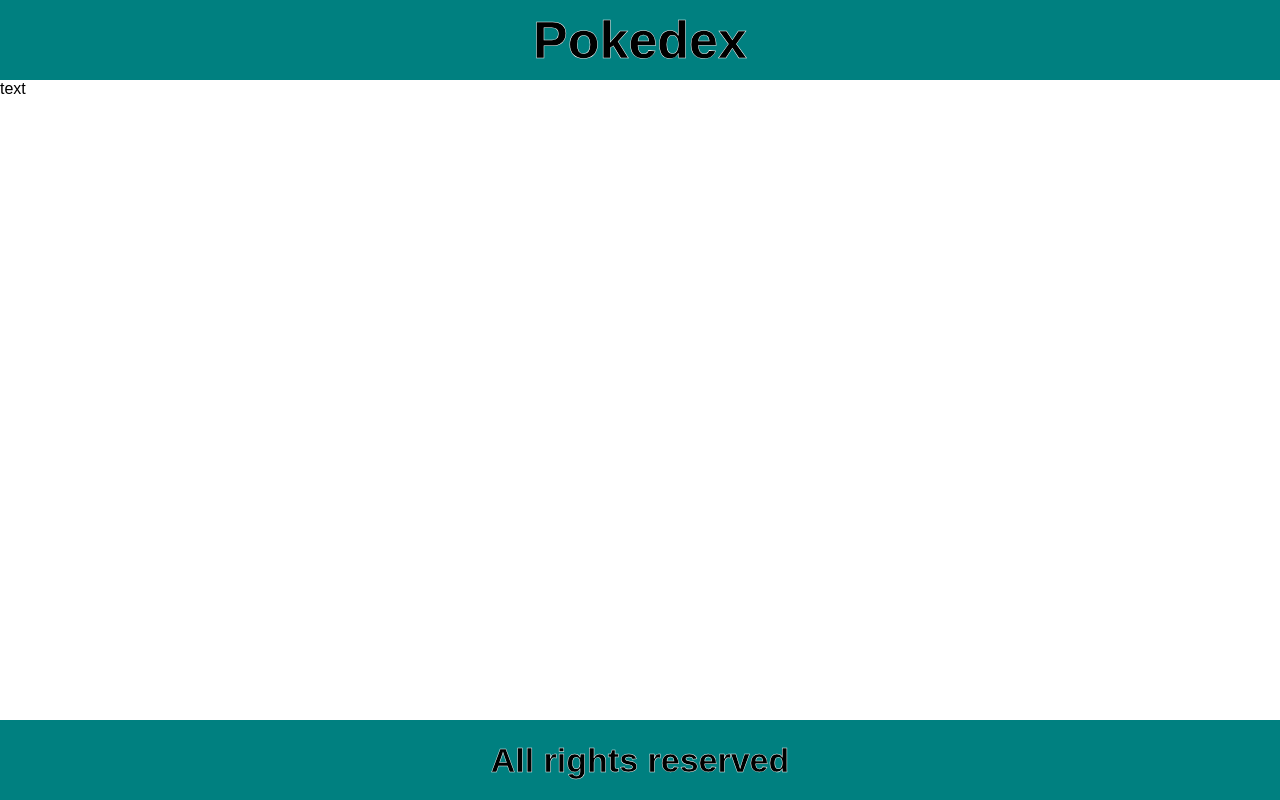
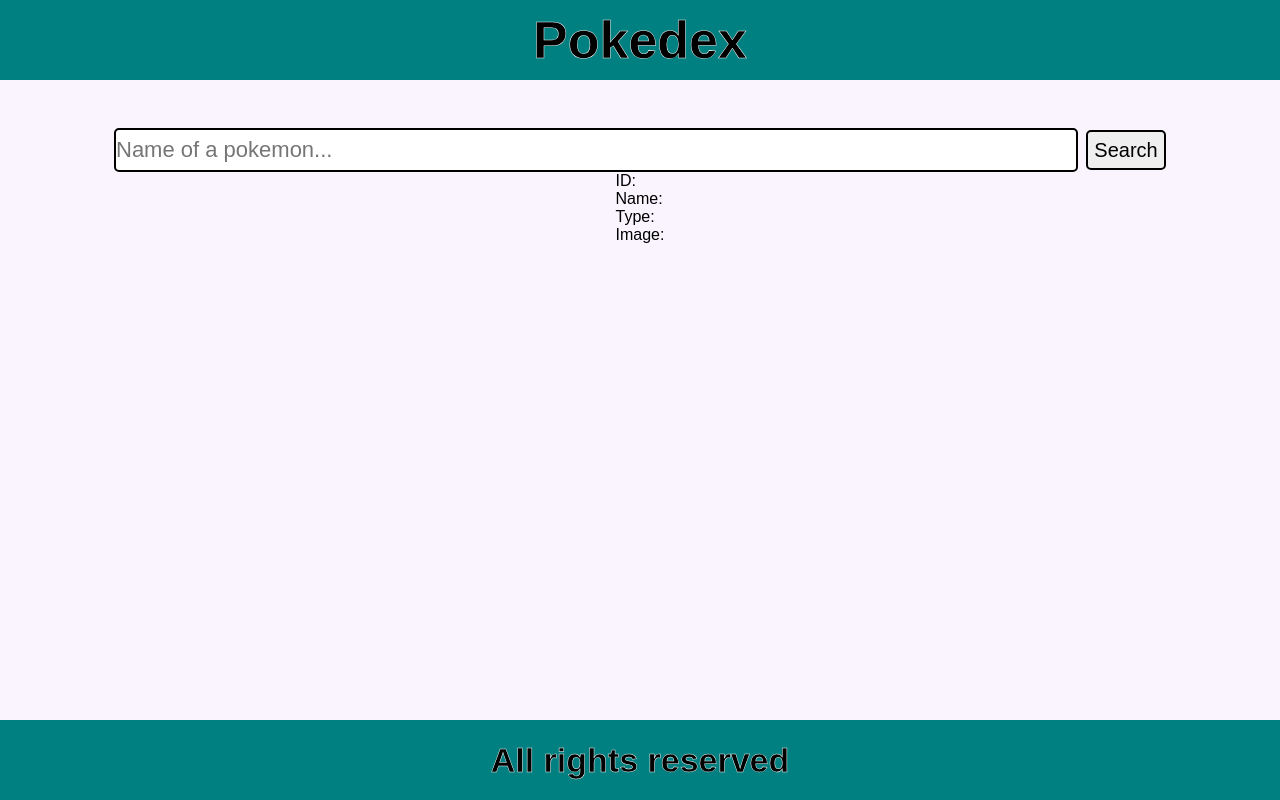
Before and after one commit to MartinRubio96/react-pokedex, a React (Vite) app: page / in a window 1280 px wide. Built offline with nearby package versions, Linux system fonts and the light colour scheme; no server answers.

Commit message:
treating json

```diff
--- a/src/App.jsx
+++ b/src/App.jsx
@@ -1,19 +1,10 @@
 import { useState, useEffect } from 'react'
-import './App.css'
 import { Footer } from './assets/Footer';
 import { Header } from './assets/Header';
 import { Main } from './assets/Main';
+import './App.css'
 
 function App() {
-  const [data, setData] = useState(null);
-
-  useEffect(() => {
-    fetch('https://pokeapi.co/api/v2/pokemon/ditto')
-      .then(response => response.json())
-      .then(json => setData(json))
-      .catch(error => console.error(error));
-  }, []);
-
   return (
     <>
       <Header />
--- a/src/assets/Main.css
+++ b/src/assets/Main.css
@@ -1,3 +1,30 @@
 .mainBox {
     height: 80vh;
+    display: flex;
+    flex-direction: column;
+    align-items: center;
+    background-color: rgba(137, 43, 226, 0.05);
 }
+
+.searchBox {
+    margin-top: 3rem;
+    display: flex;
+    align-items: center;
+}
+
+.searchButton,.searchBar {
+    height: 40px;
+    border: 2px solid black;
+    border-radius: 5px;
+}
+
+.searchButton {
+    font-size: 20px;
+    margin-left: 8px;
+    width: 80px;
+}
+
+.searchBar {
+    width: 75vw;
+    font-size: 22px;
+}
--- a/src/assets/Main.jsx
+++ b/src/assets/Main.jsx
@@ -1,7 +1,29 @@
 import './Main.css'
+import { useState, useEffect } from 'react'
+
 
 export function Main() {
+    const [data, setData] = useState(null);
+
+    function clickProcess() {
+        fetch('https://pokeapi.co/api/v2/pokemon/ditto')
+        .then(response => response.json())
+        .then(json => setData(json))
+        .catch(error => console.error(error));
+    }
+
     return (
-        <div className='mainBox'>text</div>
+        <div className='mainBox'>
+            <div className='searchBox'>
+                <input className='searchBar' type="text" placeholder='Name of a pokemon...'/>
+                <button className='searchButton' onClick={clickProcess}>Search</button>
+            </div>
+            <div className='pokemonCard'>
+                <p>ID:</p>
+                <p>Name:</p>
+                <p>Type:</p>
+                <p>Image:</p>
+            </div>
+        </div>
     )
 }
```
